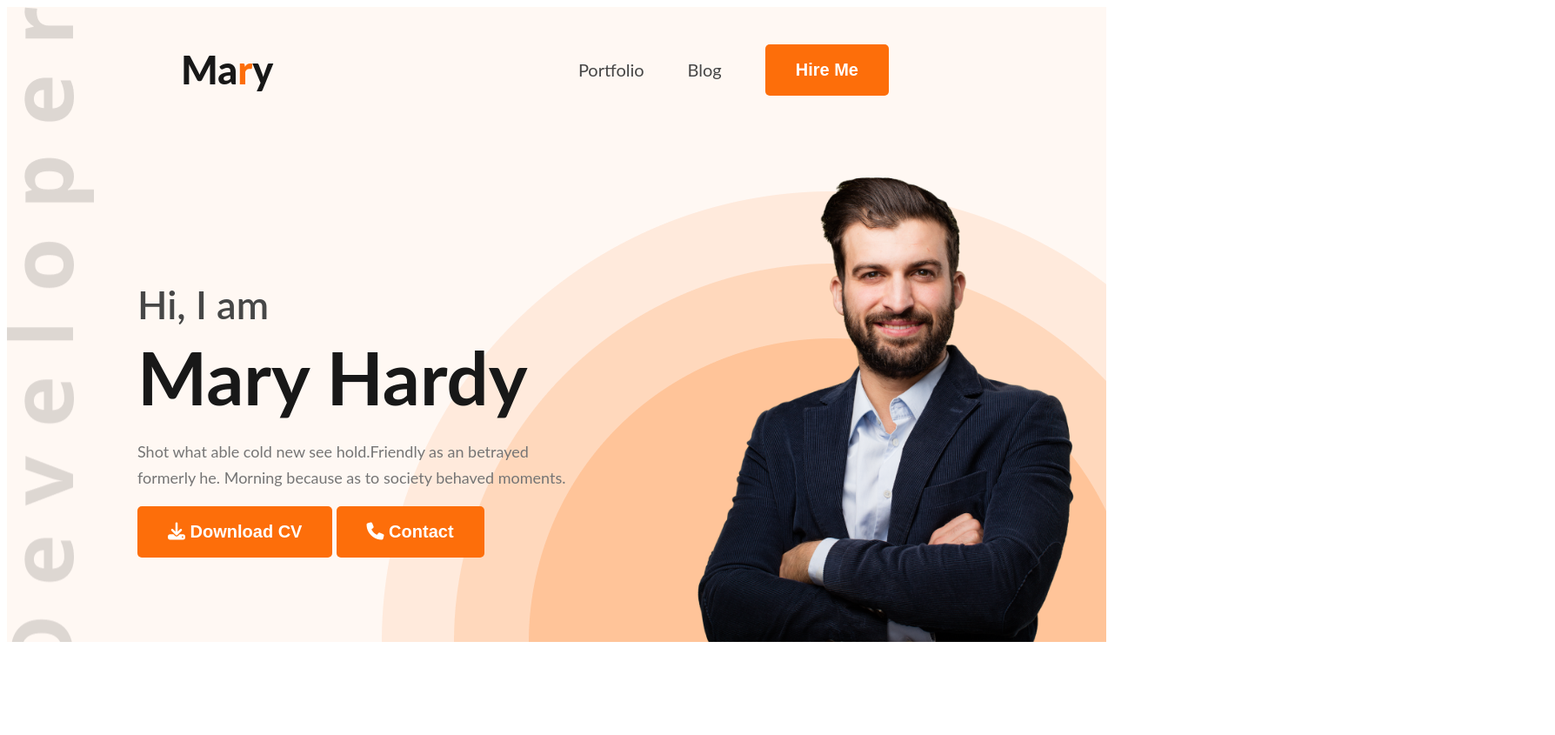
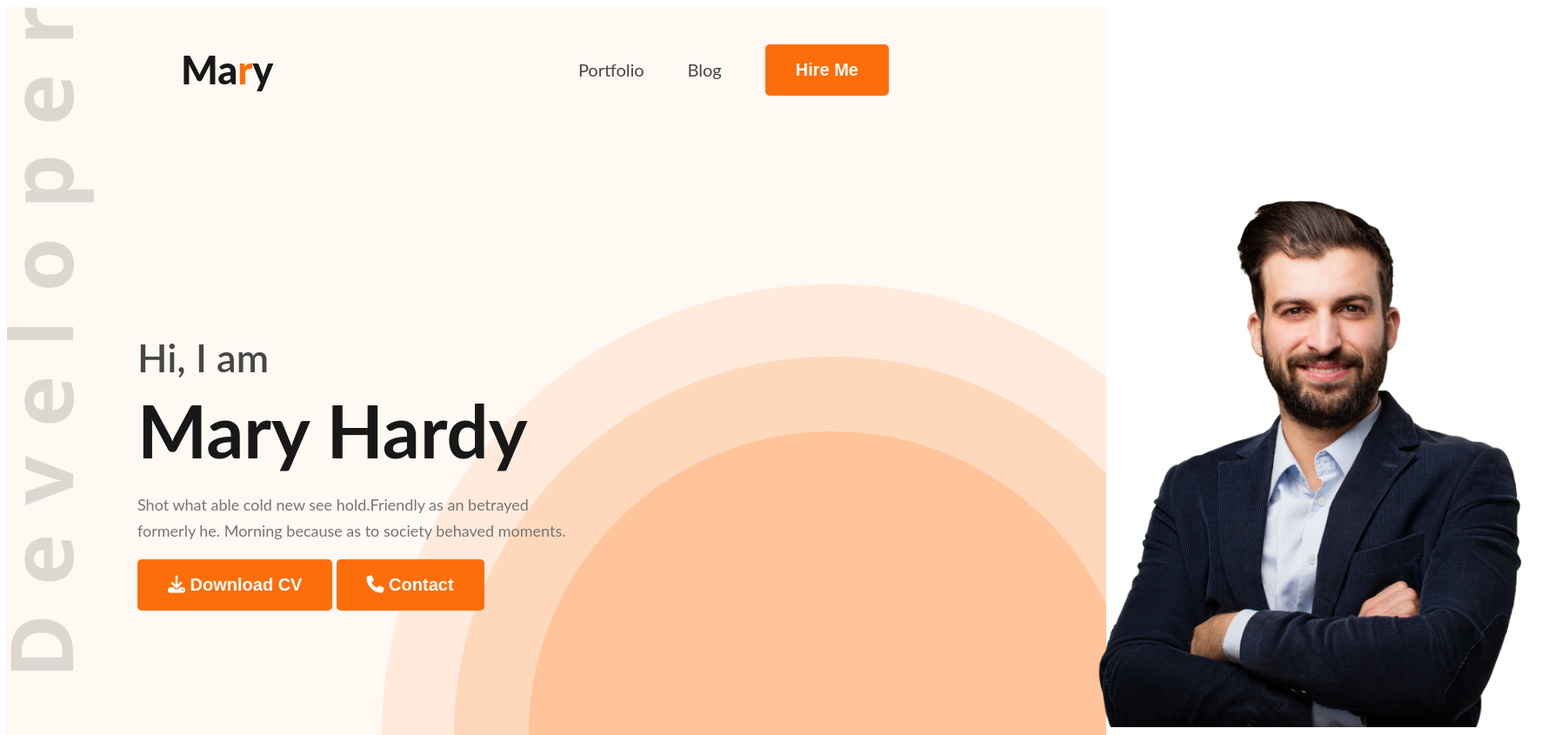
Before and after one commit to AKsamrat/first-portfolio, a plain HTML site: page index.html in a window 1280 px wide. Shown: the top 845 px of the page at 87% size, 1788 px wide, since content can reach past the window. Drawn offline with Linux system fonts and the light colour scheme.

Commit message:
complete developer pic

```diff
--- a/styles.css
+++ b/styles.css
@@ -65,17 +65,30 @@ nav a {
   background-image: url('images/header_bg.png'), url('images/developer.png');
   background-repeat: no-repeat;
   background-position: bottom right, top left;
+   min-width: 100%;
+  height: 837px;
+
 }
+
+/* header{
+   width: 1600px;
+  height: 837px;
+} */
+
 .banner {
-  padding: 30px 30px 0px 150px;
+  padding: 30px 30px 200px 150px;
   display: flex;
   align-items: center;
   justify-content: space-between;
+   width: 1600px;
+  height: 837px;
 }
 .banner .profile-picture {
-  width: 480px;
-  /* height: 500px; */
+  width: 540px;
+  height: 630px;
   /* padding-bottom: none; */
+ padding-bottom: 160px;
+
 }
 .banner-greeting {
   color: #474747;
@@ -99,7 +112,7 @@ nav a {
 .banner-content {
   max-width: 500px;
   /* padding-top: 250px; */
-  /* padding-bottom: 160px; */
+  padding-bottom: 160px;
 }
 /* main setion style */
 main {
@@ -228,6 +241,7 @@ width: 461px;
 height: 100px;
 border-radius: 5px;
 background:  #FFF;
+font-size: 16px;
 }
 .social-links a{
   margin-right: 20px;
```
